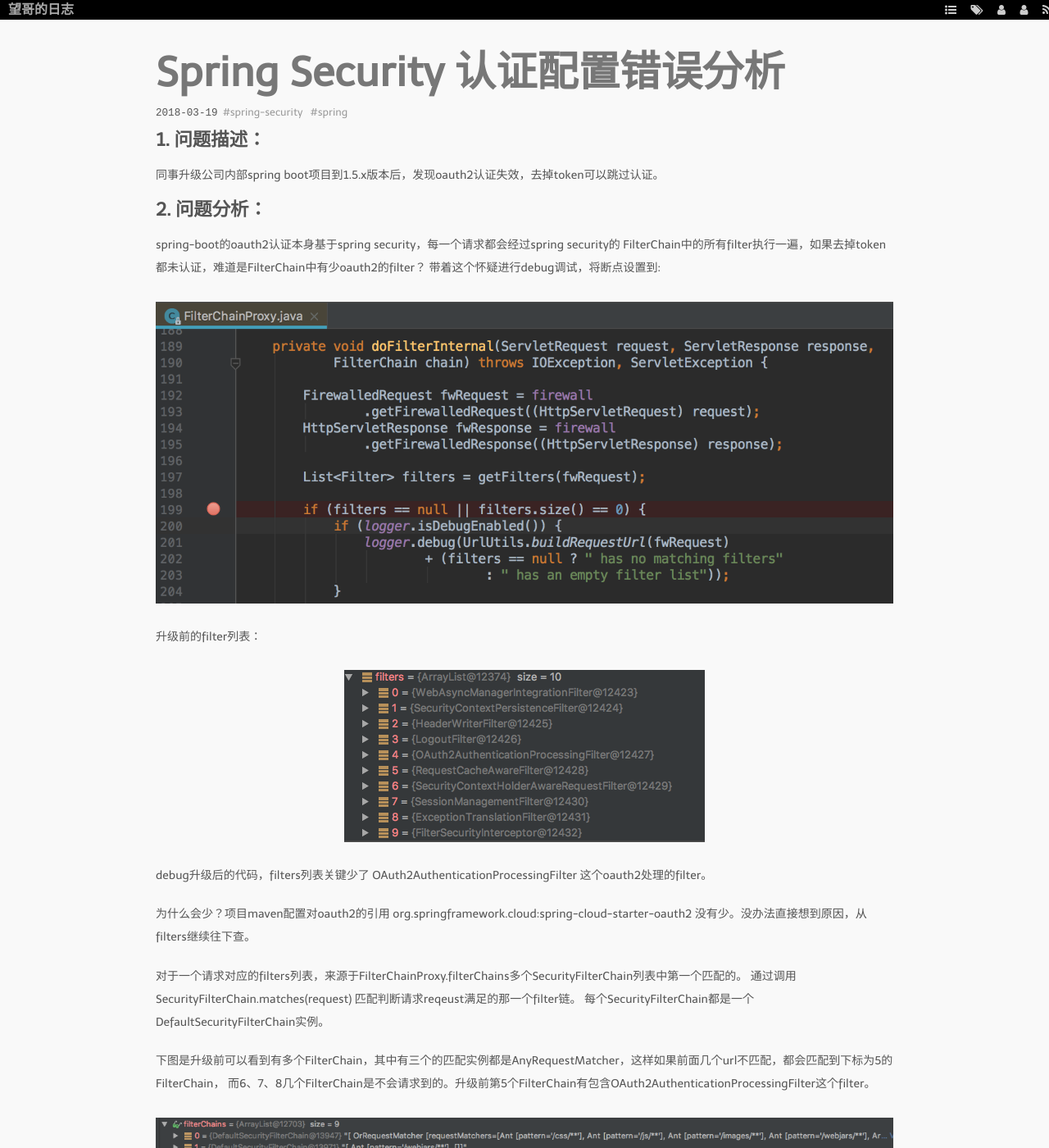
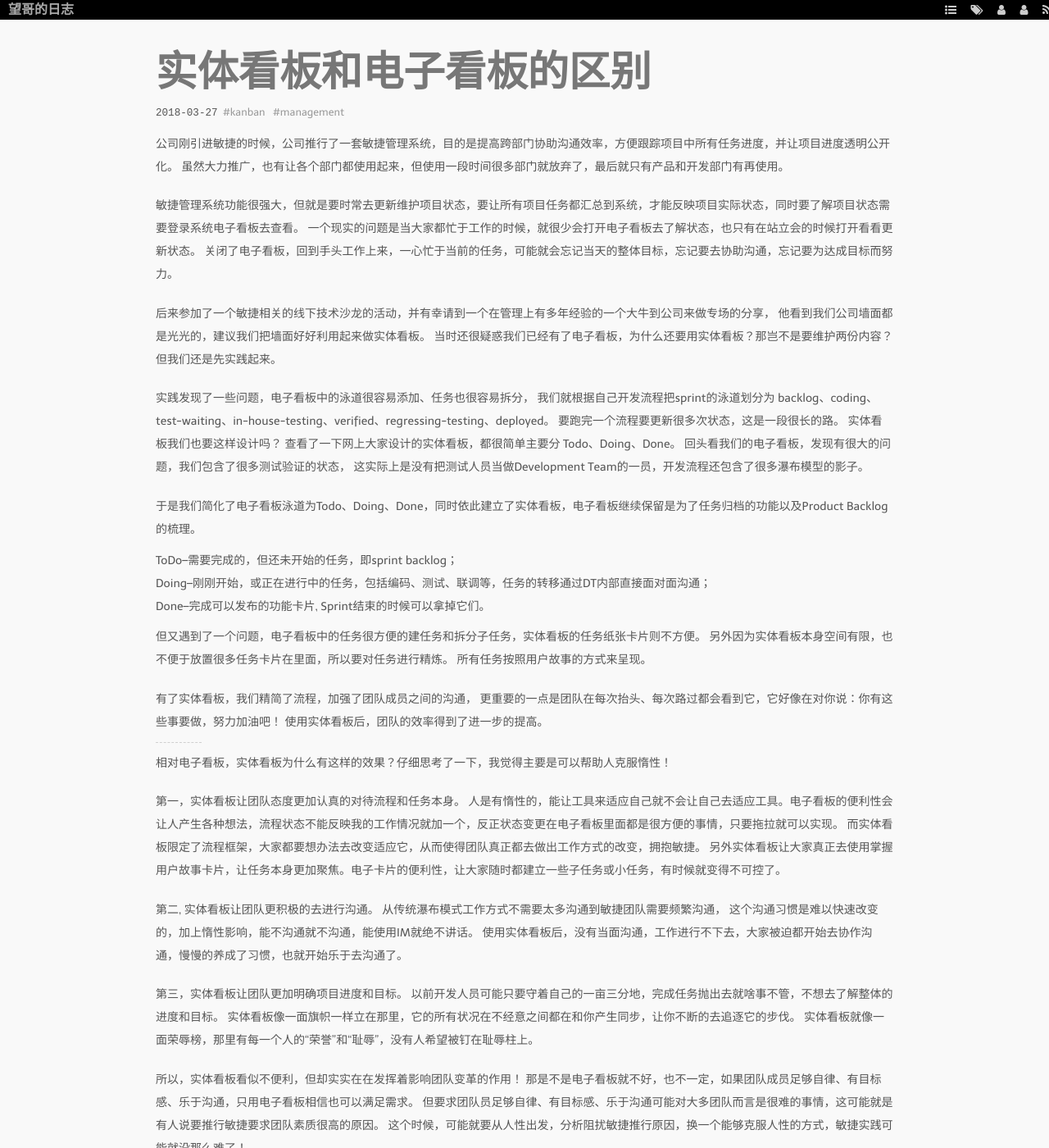
Before and after one commit to wongoo/blog-jekyll, a Jekyll site: the page built from index.markdown, in a window 1280 px wide and 1400 px high. Shown: the whole window at 82% size. Built offline with Jekyll 4.4.1, drawn with Linux system fonts in a browser that asks for light colours; nearby versions of some CDN libraries; some web fonts are replaced; some of the changed text lies outside the part shown.

Commit message:
difference-between-physical-kanban-with-electronic

```diff
--- a/_posts/2018-03-07-kubernates-introduction.markdown
+++ b/_posts/2018-03-07-kubernates-introduction.markdown
@@ -22,25 +22,27 @@ Kubernetes集群包含有节点代理kubelet和Master组件(APIs, scheduler, etc
 ![](media/files/k8s/kubernetes-architecture.png)
 
 Kubernetes主要由以下几个核心组件组成：
-组件|说明
----|---
-etcd|保存了整个集群的状态；所有master的持续状态都存在etcd的一个实例中
-api-server|提供了资源操作的唯一入口，并提供认证、授权、访问控制、API注册和发现等机制；这个服务试图通过把所有或者大部分的业务逻辑放到部件中从而使其具有CRUD特性。它主要处理REST操作，在etcd中验证更新这些对象（并最终存储）。
-controller manager|负责维护集群的状态，比如故障检测、自动扩展、滚动更新等；所有其它的集群级别的功能目前都是由控制管理器所负责。例如，端点对象是被端点控制器来创建和更新。这些最终可以被分隔成不同的部件来让它们独自的可插拔。replicationcontroller（PS:官方 英文）是一种建立于简单的 pod API之上的一种机制。
-scheduler|负责资源的调度，按照预定的调度策略将Pod调度到相应的机器上；
-kubelet|负责维护容器的生命周期，同时也负责Volume（CVI）和网络（CNI）的管理；负责管理pods和它们上面的容器，images镜像、volumes、etc。
-Container runtime|负责镜像管理以及Pod和容器的真正运行（CRI）；
-kube-proxy|负责为Service提供cluster内部的服务发现和负载均衡；每一个节点也运行一个简单的网络代理和负载均衡,https://github.com/kubernetes/kubernetes/wiki/Services-FAQ
+|---
+|组件|说明
+|-|-
+|etcd|保存了整个集群的状态；所有master的持续状态都存在etcd的一个实例中
+|api-server|提供了资源操作的唯一入口，并提供认证、授权、访问控制、API注册和发现等机制；这个服务试图通过把所有或者大部分的业务逻辑放到部件中从而使其具有CRUD特性。它主要处理REST操作，在etcd中验证更新这些对象（并最终存储）。
+|controller manager|负责维护集群的状态，比如故障检测、自动扩展、滚动更新等；所有其它的集群级别的功能目前都是由控制管理器所负责。例如，端点对象是被端点控制器来创建和更新。这些最终可以被分隔成不同的部件来让它们独自的可插拔。replicationcontroller（PS:官方 英文）是一种建立于简单的 pod API之上的一种机制。
+|scheduler|负责资源的调度，按照预定的调度策略将Pod调度到相应的机器上；
+|kubelet|负责维护容器的生命周期，同时也负责Volume（CVI）和网络（CNI）的管理；负责管理pods和它们上面的容器，images镜像、volumes、etc。
+|Container runtime|负责镜像管理以及Pod和容器的真正运行（CRI）；
+|kube-proxy|负责为Service提供cluster内部的服务发现和负载均衡；每一个节点也运行一个简单的网络代理和负载均衡,https://github.com/kubernetes/kubernetes/wiki/Services-FAQ
 
 除了核心组件，还有一些推荐的Add-ons：
-组件|说明
----|---
-kube-dns|负责为整个集群提供DNS服务
-Ingress Controller|为服务提供外网入口
-Heapster|提供资源监控
-Dashboard|提供GUI
-Federation|提供跨可用区的集群
-Fluentd-elasticsearch|提供集群日志采集、存储与查询
+|---
+|组件|说明
+|-|-
+|kube-dns|负责为整个集群提供DNS服务
+|Ingress Controller|为服务提供外网入口
+|Heapster|提供资源监控
+|Dashboard|提供GUI
+|Federation|提供跨可用区的集群
+|Fluentd-elasticsearch|提供集群日志采集、存储与查询
 
 ![](media/files/k8s/kubernetes-master.png)
 ![](media/files/k8s/kubernetes-node.png)
@@ -52,14 +54,16 @@ Kubernetes设计理念和功能其实就是一个类似Linux的分层架构:
 - 管理层：系统度量（如基础设施、容器和网络的度量），自动化（如自动扩展、动态Provision等）以及策略管理（RBAC、Quota、PSP、NetworkPolicy等）
 - 接口层：kubectl命令行工具、客户端SDK以及集群联邦
 - 生态系统：在接口层之上的庞大容器集群管理调度的生态系统，可以划分为两个范畴
-- - Kubernetes外部：日志、监控、配置管理、CI、CD、Workflow、FaaS、OTS应用、ChatOps等
-- - Kubernetes内部：CRI、CNI、CVI、镜像仓库、Cloud Provider、集群自身的配置和管理等
+- Kubernetes外部：日志、监控、配置管理、CI、CD、Workflow、FaaS、OTS应用、ChatOps等
+- Kubernetes内部：CRI、CNI、CVI、镜像仓库、Cloud Provider、集群自身的配置和管理等
 
 see: https://www.kubernetes.org.cn/kubernetes%E8%AE%BE%E8%AE%A1%E6%9E%B6%E6%9E%84
 
 # 2. API
 
 ## 2.1 API设计原则
+
+API设计原则:
 - 所有API应该是声明式的。
 - API对象是彼此互补而且可组合的。
 - 高层API以操作意图为基础设计。
@@ -69,6 +73,8 @@ see: https://www.kubernetes.org.cn/kubernetes%E8%AE%BE%E8%AE%A1%E6%9E%B6%E6%9E%8
 - API对象状态不能依赖于网络连接状态。
 - 尽量避免让操作机制依赖于全局状态，因为在分布式系统中要保证全局状态的同步是非常困难的。
 
+
+## 2.2 API对象属性
 
 每个API对象都有3大类属性：元数据metadata、规范spec和状态status。
 - 元数据是用来标识API对象的，每个对象都至少有3个元数据：namespace，name和uid；除此以外还有各种各样的标签labels用来标识和匹配不同的对象，例如用户可以用标签env来标识区分不同的服务部署环境，分别用env=dev、env=testing、env=production来标识开发、测试、生产的不同服务。
@@ -84,30 +90,30 @@ see: https://www.kubernetes.org.cn/kubernetes%E8%AE%BE%E8%AE%A1%E7%90%86%E5%BF%B
 # 3. 服务对象
 ## 3.1 Pod
 Pod是在K8s集群中运行部署应用或服务的最小单元，它是可以支持多容器的。
-Pod的设计理念是支持多个容器在一个Pod中共享网络地址和文件系统，可以通过进程间通信和文件共享这种简单高效的方式组合完成服务。
+Pod是一个逻辑组,多个容器可以共享一个Pod中的网络地址和文件系统，可以通过进程间通信和文件共享这种简单高效的方式组合完成服务。
 
 Pod是K8s集群中所有业务类型的基础，可以看作运行在K8s集群中的小机器人，不同类型的业务就需要不同类型的小机器人去执行。
 目前K8s中的业务主要可以分为长期伺服型（long-running）、批处理型（batch）、节点后台支撑型（node-daemon）和有状态应用型（stateful application）；
 分别对应的小机器人控制器为Deployment、Job、DaemonSet和PetSet，本文后面会一一介绍。
 
-## 3.1 复制控制器（Replication Controller，RC）
+## 3.2 复制控制器（Replication Controller，RC）
 RC是K8s集群中最早的保证Pod高可用的API对象。通过监控运行中的Pod来保证集群中运行指定数目的Pod副本。
 少于指定数目，RC就会启动运行新的Pod副本；多于指定数目，RC就会杀死多余的Pod副本。
 即使在指定数目为1的情况下，通过RC运行Pod也比直接运行Pod更明智，因为RC也可以发挥它高可用的能力，保证永远有1个Pod在运行。
 RC是K8s较早期的技术概念，只适用于长期伺服型的业务类型，比如控制小机器人提供高可用的Web服务。
 
-## 3.1 副本集（Replica Set，RS）
+## 3.3 副本集（Replica Set，RS）
 RS是新一代RC，提供同样的高可用能力，区别主要在于RS后来居上，能支持更多种类的匹配模式。
 副本集对象一般不单独使用，而是作为Deployment的理想状态参数使用。
 
-## 3.1 部署(Deployment)
+## 3.4 部署(Deployment)
 部署表示用户对K8s集群的一次更新操作。
 部署是一个比RS应用模式更广的API对象，可以是创建一个新的服务，更新一个新的服务，也可以是滚动升级一个服务。
 滚动升级一个服务，实际是创建一个新的RS，然后逐渐将新RS中副本数增加到理想状态，将旧RS中的副本数减小到0的复合操作；
 这样一个复合操作用一个RS是不太好描述的，所以用一个更通用的Deployment来描述。
 以K8s的发展方向，未来对所有长期伺服型的的业务的管理，都会通过Deployment来管理。
 
-## 3.1 服务（Service）
+## 3.5 服务（Service）
 RC、RS和Deployment只是保证了支撑服务的微服务Pod的数量，但是没有解决如何访问这些服务的问题。
 一个Pod只是一个运行服务的实例，随时可能在一个节点上停止，在另一个节点以一个新的IP启动一个新的Pod，因此不能以确定的IP和端口号提供服务。
 要稳定地提供服务需要服务发现和负载均衡能力。
@@ -119,7 +125,17 @@ RC、RS和Deployment只是保证了支撑服务的微服务Pod的数量，但是
 这一设计体现了它的伸缩性优势，需要访问服务的节点越多，提供负载均衡能力的Kube-proxy就越多，高可用节点也随之增多。
 与之相比，我们平时在服务器端做个反向代理做负载均衡，还要进一步解决反向代理的负载均衡和高可用问题。
 
-## 3.1 任务（Job）
+- ClusterIP: 使用集群内的私有ip —— 这是默认值。clusterIP主要在每个node节点使用iptables，将发向clusterIP对应端口的数据，转发到kube-proxy中。然后kube-proxy自己内部实现有负载均衡的方法，并可以查询到这个service下对应pod的地址和端口，进而把数据转发给对应的pod的地址和端口。
+- NodePort: 除了使用cluster ip外，nodePort在node上开了一个端口，将向该端口的流量导入到kube-proxy，然后由kube-proxy进一步导给对应的pod。
+- LoadBalancer: 使用一个ClusterIP & NodePort，但是会向cloud provider申请映射到service本身的负载均衡。
+- ExternalName: 通过CNAME将service与externalName的值(比如：foo.bar.example.com)映射起来. 要求kube-dns的版本为1.7或以上.
+
+k8s的各种ip的关系:
+![](media/files/k8s/k8s-ip.png)
+
+
+
+## 3.6 任务（Job）
 Job是K8s用来控制批处理型任务的API对象。
 批处理业务与长期伺服业务的主要区别是批处理业务的运行有头有尾，而长期伺服业务在用户不停止的情况下永远运行。
 Job管理的Pod根据用户的设置把任务成功完成就自动退出了。
@@ -129,12 +145,12 @@ Job管理的Pod根据用户的设置把任务成功完成就自动退出了。
 - 工作队列型任务根据应用确认的全局成功而标志成功。
 
 
-## 3.1 后台支撑服务集（DaemonSet）
+## 3.7 后台支撑服务集（DaemonSet）
 长期伺服型和批处理型服务的核心在业务应用，可能有些节点运行多个同类业务的Pod，有些节点上又没有这类Pod运行；
 而后台支撑型服务的核心关注点在K8s集群中的节点（物理机或虚拟机），要保证每个节点上都有一个此类Pod运行。
 节点可能是所有集群节点也可能是通过nodeSelector选定的一些特定节点。典型的后台支撑型服务包括，存储，日志和监控等在每个节点上支持K8s集群运行的服务。
 
-## 3.1 有状态服务集（PetSet）
+## 3.8 有状态服务集（PetSet）
 RC和RS主要是控制提供无状态服务的，其所控制的Pod的名字是随机设置的，
 一个Pod出故障了就被丢弃掉，在另一个地方重启一个新的Pod，名字变了、名字和启动在哪儿都不重要，重要的只是Pod总数；
 而PetSet是用来控制有状态服务，PetSet中的每个Pod的名字都是事先确定的，不能更改。
@@ -149,7 +165,7 @@ PetSet的另一种典型应用场景是作为一种比普通容器更稳定可
 PetSet做的只是将确定的Pod与确定的存储关联起来保证状态的连续性。
 PetSet还只在Alpha阶段，后面的设计如何演变，我们还要继续观察。
 
-## 3.1 集群联邦（Federation）
+## 3.9 集群联邦（Federation）
 在云计算环境中，服务的作用距离范围从近到远一般可以有：
 同主机（Host，Node）、跨主机同可用区（Available Zone）、跨可用区同地区（Region）、跨地区同服务商（Cloud Service Provider）、跨云平台。
 K8s的设计定位是单一集群在同一个地域内，因为同一个地区的网络性能才能满足K8s的调度和计算存储连接要求。
@@ -165,7 +181,7 @@ K8s的设计定位是单一集群在同一个地域内，因为同一个地区
 所有的设计都尽量不影响K8s Cluster现有的工作机制，这样对于每个子K8s集群来说，并不需要更外层的有一个K8s Federation，
 也就是意味着所有现有的K8s代码和机制不需要因为Federation功能有任何变化。
 
-## 3.1 存储卷（Volume）
+## 3.10 存储卷（Volume）
 K8s集群中的存储卷跟Docker的存储卷有些类似，只不过Docker的存储卷作用范围为一个容器，而K8s的存储卷的生命周期和作用范围是一个Pod。
 每个Pod中声明的存储卷由Pod中的所有容器共享。
 K8s支持非常多的存储卷类型，特别的，支持多种公有云平台的存储，包括AWS，Google和Azure云；
@@ -174,33 +190,33 @@ K8s支持非常多的存储卷类型，特别的，支持多种公有云平台
 K8s还支持使用Persistent Volume Claim即PVC这种逻辑存储，使用这种存储，使得存储的使用者可以忽略后台的实际存储技术（例如AWS，Google或GlusterFS和Ceph），
 而将有关存储实际技术的配置交给存储管理员通过Persistent Volume来配置。
 
-## 3.1 持久存储卷（Persistent Volume，PV）和持久存储卷声明（Persistent Volume Claim，PVC）
+## 3.11 持久存储卷（Persistent Volume，PV）和持久存储卷声明（Persistent Volume Claim，PVC）
 PV和PVC使得K8s集群具备了存储的逻辑抽象能力，使得在配置Pod的逻辑里可以忽略对实际后台存储技术的配置，而把这项配置的工作交给PV的配置者，即集群的管理者。
 存储的PV和PVC的这种关系，跟计算的Node和Pod的关系是非常类似的；
 PV和Node是资源的提供者，根据集群的基础设施变化而变化，由K8s集群管理员配置；
 而PVC和Pod是资源的使用者，根据业务服务的需求变化而变化，由K8s集群的使用者即服务的管理员来配置。
 
-## 3.1 节点（Node）
+## 3.12 节点（Node）
 K8s集群中的计算能力由Node提供，最初Node称为服务节点Minion，后来改名为Node。
 K8s集群中的Node也就等同于Mesos集群中的Slave节点，是所有Pod运行所在的工作主机，可以是物理机也可以是虚拟机。
 不论是物理机还是虚拟机，工作主机的统一特征是上面要运行kubelet管理节点上运行的容器。
 
-## 3.1 密钥对象（Secret）
+## 3.13 密钥对象（Secret）
 Secret是用来保存和传递密码、密钥、认证凭证这些敏感信息的对象。
 使用Secret的好处是可以避免把敏感信息明文写在配置文件里。
 在K8s集群中配置和使用服务不可避免的要用到各种敏感信息实现登录、认证等功能，例如访问AWS存储的用户名密码。
 为了避免将类似的敏感信息明文写在所有需要使用的配置文件中，可以将这些信息存入一个Secret对象，而在配置文件中通过Secret对象引用这些敏感信息。
 这种方式的好处包括：意图明确，避免重复，减少暴漏机会。
 
-## 3.1 用户帐户（User Account）和服务帐户（Service Account）
+## 3.14 用户帐户（User Account）和服务帐户（Service Account）
 顾名思义，用户帐户为人提供账户标识，而服务账户为计算机进程和K8s集群中运行的Pod提供账户标识。
 用户帐户和服务帐户的一个区别是作用范围；用户帐户对应的是人的身份，人的身份与服务的namespace无关，所以用户账户是跨namespace的；
 而服务帐户对应的是一个运行中程序的身份，与特定namespace是相关的。
 
-## 3.1 名字空间（Namespace）
+## 3.15 名字空间（Namespace）
 名字空间为K8s集群提供虚拟的隔离作用，K8s集群初始有两个名字空间，分别是默认名字空间default和系统名字空间kube-system，除此以外，管理员可以可以创建新的名字空间满足需要。
 
-## 3.1 RBAC访问授权
+## 3.16 RBAC访问授权
 K8s基于角色的访问控制（Role-based Access Control，RBAC）的授权模式。
 RBAC主要是引入了角色（Role）和角色绑定（RoleBinding）的抽象概念。
 在ABAC中，K8s集群中的访问策略只能跟用户直接关联；而在RBAC中，访问策略可以跟某个角色关联，具体的用户在跟一个或多个角色相关联。
--- /dev/null
+++ b/_posts/2018-03-27-difference-between-physical-kanban-with-electronic.markdown
@@ -0,0 +1,75 @@
+---
+author: 望哥
+comments: true
+date: 2018-03-27
+title: 实体看板和电子看板的区别
+categories:
+- agile
+tags:
+- kanban
+- management
+
+---
+
+公司刚引进敏捷的时候，公司推行了一套敏捷管理系统，目的是提高跨部门协助沟通效率，方便跟踪项目中所有任务进度，并让项目进度透明公开化。
+虽然大力推广，也有让各个部门都使用起来，但使用一段时间很多部门就放弃了，最后就只有产品和开发部门有再使用。
+
+敏捷管理系统功能很强大，但就是要时常去更新维护项目状态，要让所有项目任务都汇总到系统，才能反映项目实际状态，同时要了解项目状态需要登录系统电子看板去查看。
+一个现实的问题是当大家都忙于工作的时候，就很少会打开电子看板去了解状态，也只有在站立会的时候打开看看更新状态。
+关闭了电子看板，回到手头工作上来，一心忙于当前的任务，可能就会忘记当天的整体目标，忘记要去协助沟通，忘记要为达成目标而努力。
+
+后来参加了一个敏捷相关的线下技术沙龙的活动，并有幸请到一个在管理上有多年经验的一个大牛到公司来做专场的分享，
+他看到我们公司墙面都是光光的，建议我们把墙面好好利用起来做实体看板。
+当时还很疑惑我们已经有了电子看板，为什么还要用实体看板？那岂不是要维护两份内容？但我们还是先实践起来。
+
+实践发现了一些问题，电子看板中的泳道很容易添加、任务也很容易拆分，
+我们就根据自己开发流程把sprint的泳道划分为 backlog、coding、test-waiting、in-house-testing、verified、regressing-testing、deployed。
+要跑完一个流程要更新很多次状态，这是一段很长的路。
+实体看板我们也要这样设计吗？
+查看了一下网上大家设计的实体看板，都很简单主要分 Todo、Doing、Done。
+回头看我们的电子看板，发现有很大的问题，我们包含了很多测试验证的状态，
+这实际上是没有把测试人员当做Development Team的一员，开发流程还包含了很多瀑布模型的影子。
+
+于是我们简化了电子看板泳道为Todo、Doing、Done，同时依此建立了实体看板，电子看板继续保留是为了任务归档的功能以及Product Backlog的梳理。
+- ToDo–需要完成的，但还未开始的任务，即sprint backlog；
+- Doing–刚刚开始，或正在进行中的任务，包括编码、测试、联调等，任务的转移通过DT内部直接面对面沟通；
+- Done–完成可以发布的功能卡片, Sprint结束的时候可以拿掉它们。
+
+
+但又遇到了一个问题，电子看板中的任务很方便的建任务和拆分子任务，实体看板的任务纸张卡片则不方便。
+另外因为实体看板本身空间有限，也不便于放置很多任务卡片在里面，所以要对任务进行精炼。
+所有任务按照用户故事的方式来呈现。
+
+有了实体看板，我们精简了流程，加强了团队成员之间的沟通，
+更重要的一点是团队在每次抬头、每次路过都会看到它，它好像在对你说：你有这些事要做，努力加油吧！
+使用实体看板后，团队的效率得到了进一步的提高。
+
+-------
+
+相对电子看板，实体看板为什么有这样的效果？仔细思考了一下，我觉得主要是可以帮助人克服惰性！
+
+第一，实体看板让团队态度更加认真的对待流程和任务本身。
+人是有惰性的，能让工具来适应自己就不会让自己去适应工具。电子看板的便利性会让人产生各种想法，流程状态不能反映我的工作情况就加一个，反正状态变更在电子看板里面都是很方便的事情，只要拖拉就可以实现。
+而实体看板限定了流程框架，大家都要想办法去改变适应它，从而使得团队真正都去做出工作方式的改变，拥抱敏捷。
+另外实体看板让大家真正去使用掌握用户故事卡片，让任务本身更加聚焦。电子卡片的便利性，让大家随时都建立一些子任务或小任务，有时候就变得不可控了。
+
+第二, 实体看板让团队更积极的去进行沟通。
+从传统瀑布模式工作方式不需要太多沟通到敏捷团队需要频繁沟通，
+这个沟通习惯是难以快速改变的，加上惰性影响，能不沟通就不沟通，能使用IM就绝不讲话。
+使用实体看板后，没有当面沟通，工作进行不下去，大家被迫都开始去协作沟通，慢慢的养成了习惯，也就开始乐于去沟通了。
+
+第三，实体看板让团队更加明确项目进度和目标。
+以前开发人员可能只要守着自己的一亩三分地，完成任务抛出去就啥事不管，不想去了解整体的进度和目标。
+实体看板像一面旗帜一样立在那里，它的所有状况在不经意之间都在和你产生同步，让你不断的去追逐它的步伐。
+实体看板就像一面荣辱榜，那里有每一个人的“荣誉”和“耻辱”，没有人希望被钉在耻辱柱上。
+
+
+所以，实体看板看似不便利，但却实实在在发挥着影响团队变革的作用！
+那是不是电子看板就不好，也不一定，如果团队成员足够自律、有目标感、乐于沟通，只用电子看板相信也可以满足需求。
+但要求团队员足够自律、有目标感、乐于沟通可能对大多团队而言是很难的事情，这可能就是有人说要推行敏捷要求团队素质很高的原因。
+这个时候，可能就要从人性出发，分析阻扰敏捷推行原因，换一个能够克服人性的方式，敏捷实践可能就没那么难了！
+
+
+
+
+{{ page.date | date_to_string }},{{ page.author }}
```
Also changed, not shown: media/files/k8s/k8s-ip.png (added).
